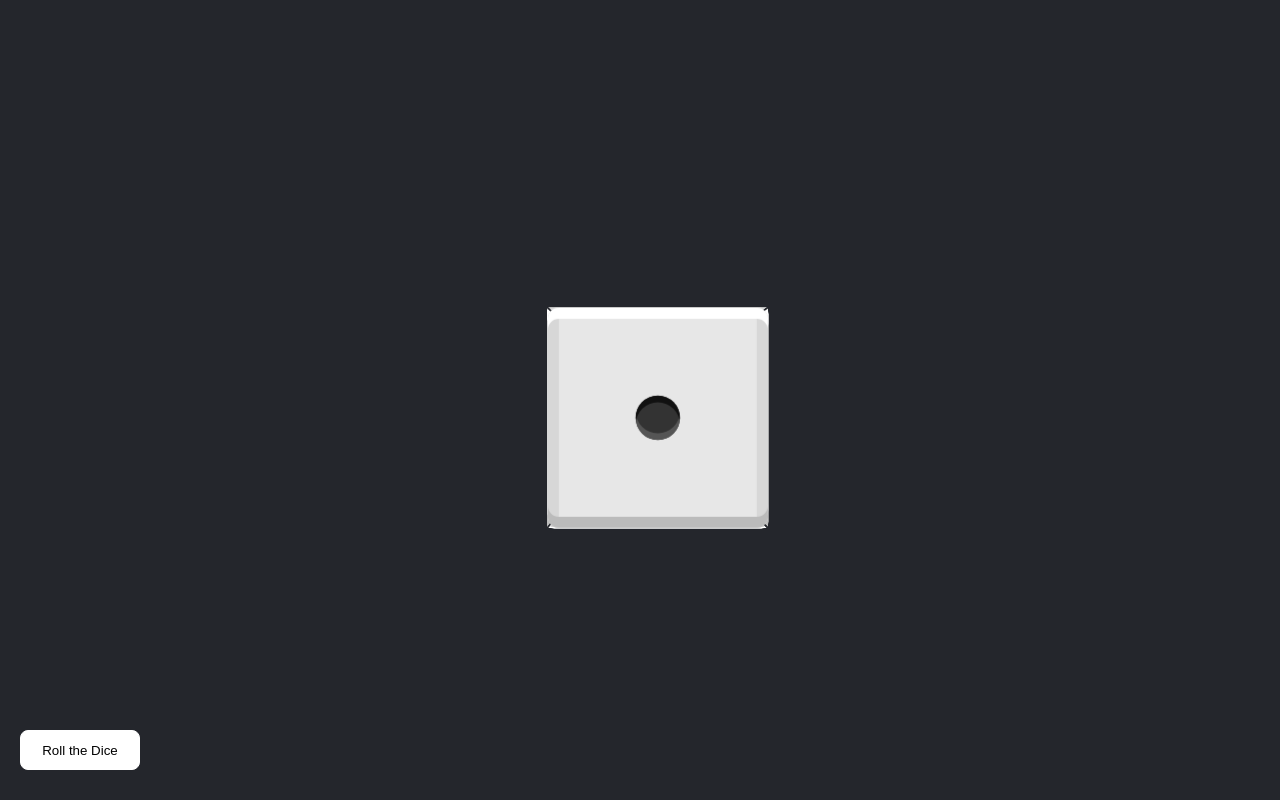
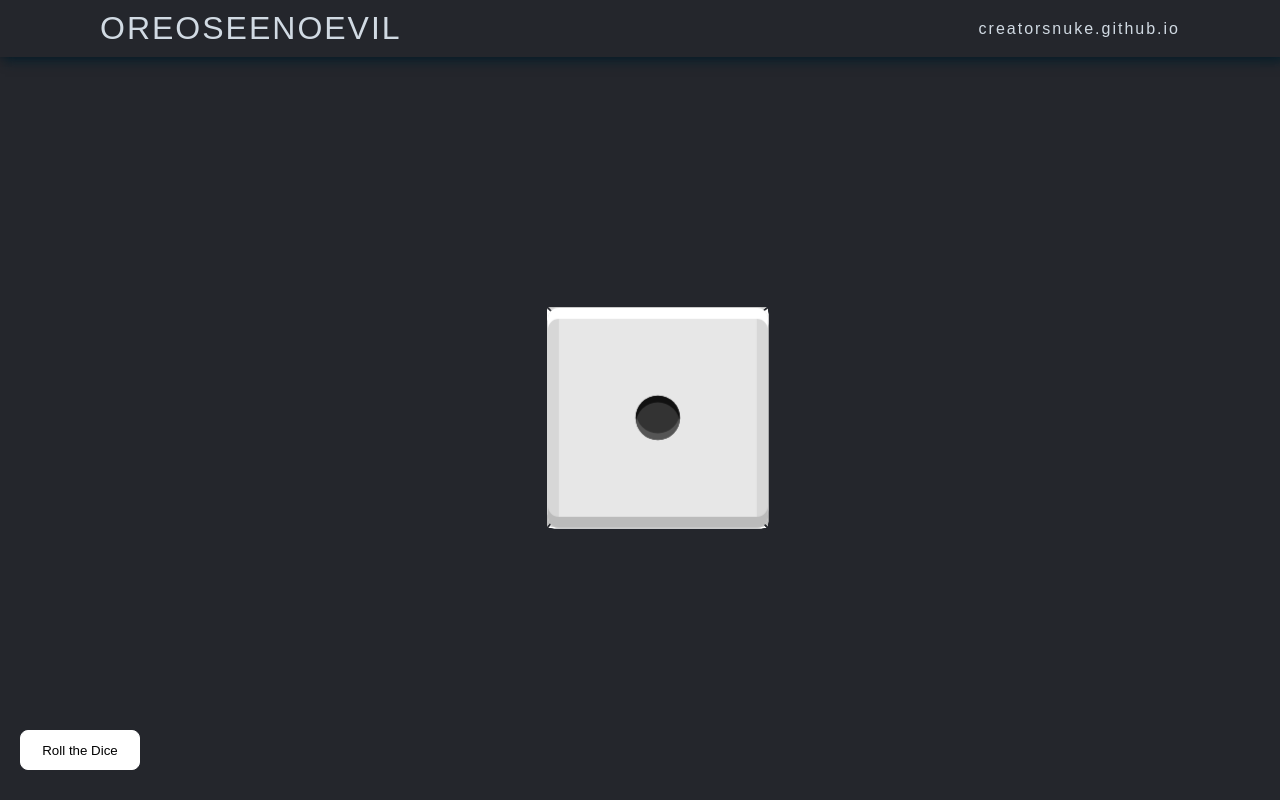
Before and after one commit to oreoseenoevil/roll-the-dice, a plain HTML site: page index.html in a window 1280 px wide. Drawn offline with Linux system fonts and the light colour scheme.

Commit message:
feat: add navigation

```diff
--- a/index.html
+++ b/index.html
@@ -9,6 +9,14 @@
 </head>
 <body>
   <div class="outer-container">
+    <nav class="header">
+      <div class="author">
+        <a href="https://github.com/oreoseenoevil" target="_blank" rel="noopener noreferrer" title="Link to author's Github Profile">oreoseenoevil</a>
+      </div>
+      <div class="website">
+        <a href="https://creatorsnuke.github.io" target="_blank" rel="noopener noreferrer" title="Link to author's Website">creatorsnuke.github.io</a>
+      </div>
+    </nav>
     <div class="dice-container">
       <div id="dice">
         <figure class="front">
@@ -61,7 +69,6 @@
       </div>
     </div>
   </div>
-
   <div class="fix-button">
     <button class="button">
       Roll the Dice
--- a/style.css
+++ b/style.css
@@ -16,6 +16,48 @@ body {
   justify-content: center;
   align-items: center;
   touch-action: none;
+}
+
+nav.header {
+  position: fixed;
+  top: 0;
+  left: 0;
+  width: 100%;
+  display: flex;
+  justify-content: space-between;
+  align-items: center;
+  padding: 10px 100px;
+  z-index: 100;
+  box-shadow: -5px -5px 10px #061116,
+              5px 5px 10px #0c212c;
+}
+
+.author a,
+.author a:visited,
+.website a,
+.website a:visited {
+  font-family: 'Overlock', Arial, Helvetica, sans-serif;
+  text-align: center;
+  color: #d1dae3;
+  text-decoration: none;
+  text-transform: uppercase;
+  display: block;
+  -webkit-transition: 300ms;
+  transition: 300ms;
+  font-size: 2em;
+  letter-spacing: 2px;
+  font-weight: 300;
+}
+
+
+.author a:hover,
+.website a:hover {
+  color: #3498db;
+}
+
+.website a {
+  font-size: 1rem;
+  text-transform: lowercase;
 }
 
 .dice-container {
@@ -206,3 +248,16 @@ body {
   transform: translateZ(-100px) rotateX(360deg);
   -webkit-transform: translateZ(-100px) rotateX(360deg);
 }
+
+@media (max-width: 800px) {
+  nav.header {
+    padding: 10px 50px;
+  }
+  .author a {
+    font-size: 1em;
+  }
+
+  footer a {
+    font-size: 0.9rem;
+  }
+}
```
